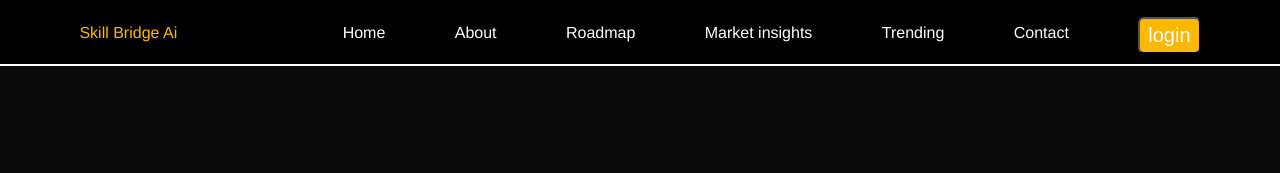
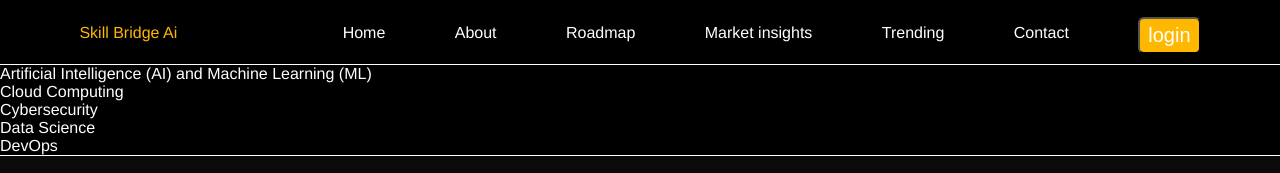
Before and after one commit to pratikjadhav6632/Skill_Bridge_ai, a plain HTML site: page Frontend/pages/trend.html in a window 1280 px wide. Shown: the top 173 px of the page. Drawn offline with Linux system fonts and the light colour scheme.

Commit message:
update trend page to include specific technology topics in the main section

```diff
--- a/Frontend/pages/trend.html
+++ b/Frontend/pages/trend.html
@@ -33,11 +33,11 @@
     </header>
     <main>
         <div class="trend-tech">
-            <div class="tech"></div>
-            <div class="tech"></div>
-            <div class="tech"></div>
-            <div class="tech"></div>
-            <div class="tech"></div>
+            <div class="tech"> Artificial Intelligence (AI) and Machine Learning (ML)</div>
+            <div class="tech">Cloud Computing</div>
+            <div class="tech">Cybersecurity</div>
+            <div class="tech">Data Science</div>
+            <div class="tech">DevOps</div>
         </div>
     </main>
     <footer>
```
